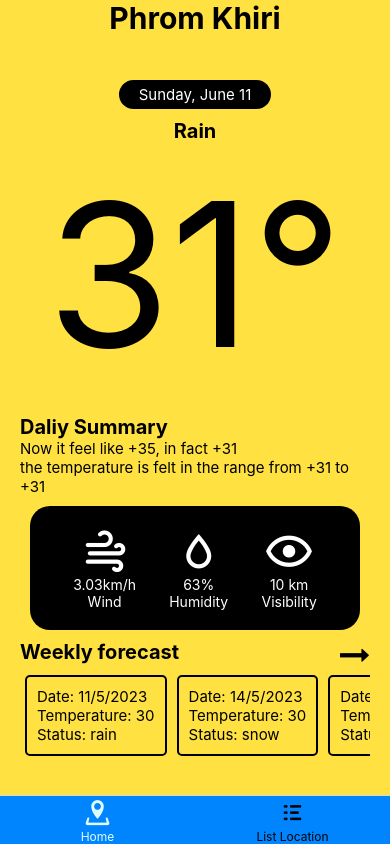
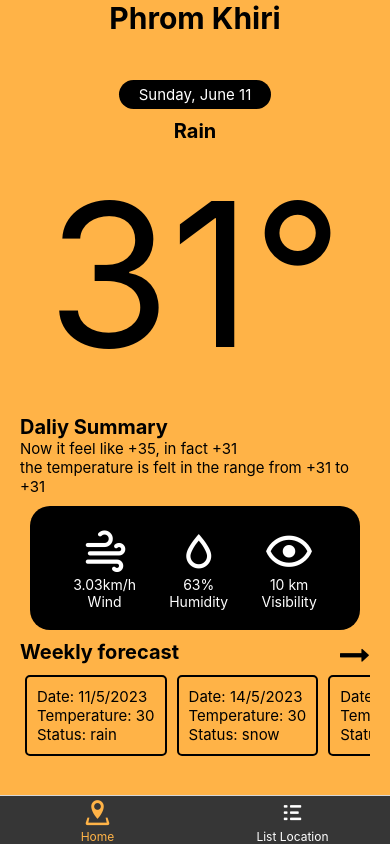
Before and after one commit to bank20baht/fon, a React Native app: screen / in a window 390 px wide. Built offline with nearby package versions, Linux system fonts and the light colour scheme.

Commit message:
try to use new animate countting lib

```diff
--- a/App.tsx
+++ b/App.tsx
@@ -33,10 +33,10 @@ const TapScreens = () => {
 
           return <Entypo name={iconName} size={size} color={color} />;
         },
-        tabBarActiveTintColor: '#e0ffff', // Change the active tab color
-        tabBarInactiveTintColor: 'black', // Change the inactive tab color
+        tabBarActiveTintColor: '#FFB347', // Change the active tab color
+        tabBarInactiveTintColor: 'white', // Change the inactive tab color
         tabBarStyle: {
-          backgroundColor: '#0085ff', // Change the background color of the tab bar
+          backgroundColor: '#363636', // Change the background color of the tab bar
         },
         tabBarLabelStyle: {
           fontSize: 12,
@@ -56,10 +56,10 @@ const TapScreens = () => {
         options={{
           title: 'List Location',
           headerTitleStyle: {
-            color: '#e0ffff',
+            color: 'black',
           },
           headerStyle: {
-            backgroundColor: '#0085ff',
+            backgroundColor: '#FFB347',
           },
           headerTitleAlign: 'center',
         }}
--- a/babel.config.js
+++ b/babel.config.js
@@ -1,3 +1,4 @@
 module.exports = {
   presets: ['module:metro-react-native-babel-preset'],
+  plugins: ['react-native-reanimated/plugin'],
 };
--- a/package.json
+++ b/package.json
@@ -17,8 +17,11 @@
     "@types/styled-components": "^5.1.26",
     "react": "18.2.0",
     "react-native": "0.71.10",
+    "react-native-animated-number": "^1.2.0",
     "react-native-geolocation-service": "^5.3.1",
+    "react-native-gesture-handler": "^2.11.0",
     "react-native-permissions": "^3.8.0",
+    "react-native-reanimated": "^3.2.0",
     "react-native-safe-area-context": "^4.5.3",
     "react-native-screens": "^3.20.0",
     "react-native-vector-icons": "^9.2.0"
--- a/screens/Home.tsx
+++ b/screens/Home.tsx
@@ -105,8 +105,8 @@ const Home = () => {
   };
 
   return (
-    <View style={{flex: 1, backgroundColor: '#FFE142'}}>
-      <StatusBar barStyle="dark-content" backgroundColor="#FFE142" />
+    <View style={{flex: 1, backgroundColor: '#FFB347'}}>
+      <StatusBar barStyle="dark-content" backgroundColor={'#FFB347'} />
       <View style={{flex: 0.1}}>
         <Text style={globalStyles.nameText}>{sampleData.name}</Text>
       </View>
--- a/screens/ListLocation.tsx
+++ b/screens/ListLocation.tsx
@@ -1,11 +1,19 @@
-import {StyleSheet, Text, View} from 'react-native';
+import {Button, StyleSheet, Text, View} from 'react-native';
 import React from 'react';
+import AnimatedNumber from 'react-native-animated-number';
 
 type Props = {};
 
 const ListLocation = (props: Props) => {
+  const [currInteger, setCurrInteger] = React.useState(100);
   return (
     <View>
+      <AnimatedNumber value={currInteger} steps={100} />
+      <Button
+        title="a"
+        onPress={() => {
+          setCurrInteger(currInteger + 100);
+        }}></Button>
       <Text>ListLocation</Text>
     </View>
   );
```
Also changed, not shown: 2 other files (tests, documents, lock files or other folders).
